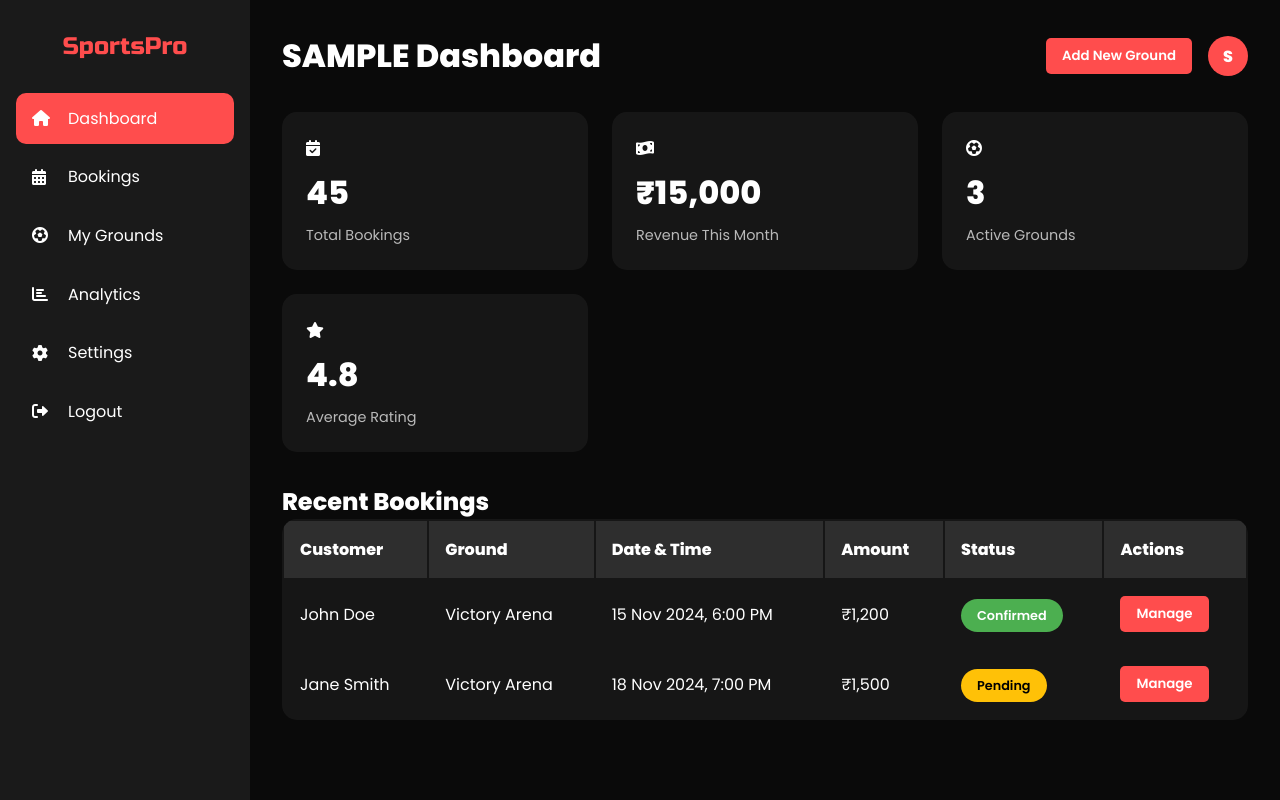
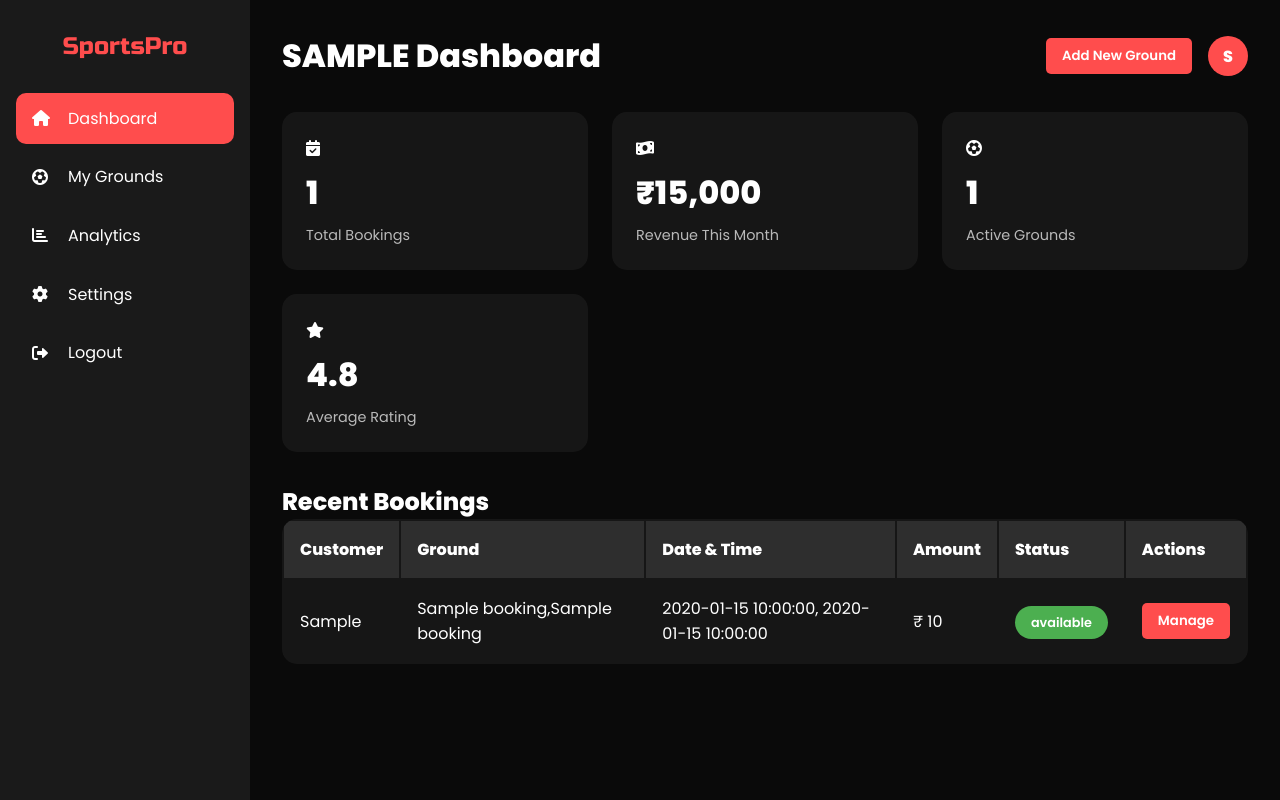
Before and after one commit to maddydevgits/sports-arena-booking-system, a Flask app: page /owner/dashboard in a window 1280 px wide. Run offline with Flask 3, Linux system fonts and the light colour scheme; the visitor is signed in with stand-in values (Sample User, id 1); a database or web service that is not in the repository returns one stand-in record (values such as "Sample title").

Commit message:
updates on owner side

```diff
--- a/app.py
+++ b/app.py
@@ -101,7 +101,11 @@ def owner_login():
 @app.route("/owner/dashboard")
 def owner_dashboard():
     if 'ownerusername' in session:
-        return render_template("ownerDashboard.html", ownername=session['ownerusername'])
+        ownerbookings=list(bookings.find({"uploadedBy":session['ownerusername']}))
+        count=len(ownerbookings)
+        ownergrounds=list(grounds.find({"uploadedowner":session['ownerusername']}))
+        totalgrounds=len(ownergrounds)
+        return render_template("ownerDashboard.html", ownername=session['ownerusername'],ownerbookings=ownerbookings,count=count,totalgrounds=totalgrounds)
     return redirect(url_for("register_owner"))
 
 @app.route("/addground")
@@ -262,6 +266,7 @@ def book_slot():
     groundname=ground['groundname']
     sportname=ground['groundtype']
     ownername=ground['uploadedowner']
+    groundcost=ground['costperhour']
     if not ground:
         return jsonify({"message": "Ground not found."}), 404
 
@@ -288,6 +293,7 @@ def book_slot():
         "uploadedBy":ownername,
         "bookedBy":session['username'],
         "time_slot": time_slot,
+        "cost":groundcost,
         "booking_date": booking_date,
         "status": "booked"
     }
--- a/templates/mygrounds.html
+++ b/templates/mygrounds.html
@@ -179,9 +179,7 @@
                     <i class="fas fa-futbol"></i>
                     <span>My Grounds</span>
                 </a>
-                <a href="#" class="nav-item">
-                    <i class="fas fa-calendar-alt"></i>
-                    <span>Bookings</span>
+
                 </a>
                 <a href="#" class="nav-item">
                     <i class="fas fa-chart-bar"></i>
--- a/templates/ownerDashboard.html
+++ b/templates/ownerDashboard.html
@@ -257,10 +257,7 @@
                     <i class="fas fa-home"></i>
                     <span>Dashboard</span>
                 </a>
-                <a href="#" class="nav-item">
-                    <i class="fas fa-calendar-alt"></i>
-                    <span>Bookings</span>
-                </a>
+
                 <a href="/mygrounds" class="nav-item">
                     <i class="fas fa-futbol"></i>
                     <span>My Grounds</span>
@@ -292,7 +289,7 @@
             <div class="stats-grid">
                 <div class="stat-card">
                     <i class="fas fa-calendar-check"></i>
-                    <div class="stat-value">45</div>
+                    <div class="stat-value">{{count}}</div>
                     <div class="stat-label">Total Bookings</div>
                 </div>
                 <div class="stat-card">
@@ -302,7 +299,7 @@
                 </div>
                 <div class="stat-card">
                     <i class="fas fa-futbol"></i>
-                    <div class="stat-value">3</div>
+                    <div class="stat-value">{{totalgrounds}}</div>
                     <div class="stat-label">Active Grounds</div>
                 </div>
                 <div class="stat-card">
@@ -325,26 +322,18 @@
                     </tr>
                 </thead>
                 <tbody>
-                    <tr>
-                        <td>John Doe</td>
-                        <td>Victory Arena</td>
-                        <td>15 Nov 2024, 6:00 PM</td>
-                        <td>₹1,200</td>
-                        <td><span class="status-badge status-confirmed">Confirmed</span></td>
-                        <td>
-                            <button class="btn btn-primary">Manage</button>
-                        </td>
-                    </tr>
-                    <tr>
-                        <td>Jane Smith</td>
-                        <td>Victory Arena</td>
-                        <td>18 Nov 2024, 7:00 PM</td>
-                        <td>₹1,500</td>
-                        <td><span class="status-badge status-pending">Pending</span></td>
-                        <td>
-                            <button class="btn btn-primary">Manage</button>
-                        </td>
-                    </tr>
+                    {% for ownerbooking in ownerbookings %}
+                        <tr>
+                            <td>{{ ownerbooking.bookedBy}}</td>
+                            <td>{{ ownerbooking.groundname}},{{ownerbooking.sportname}}</td>
+                            <td>{{ ownerbooking.booking_date }}, {{ ownerbooking.time_slot}}</td>
+                            <td>₹ {{ ownerbooking.cost }}</td>
+                            <td><span class="status-badge status-confirmed">{{ ownerbooking.status }}</span></td>
+                            <td>
+                                <button class="btn btn-primary">Manage</button>
+                            </td>
+                        </tr>
+                    {% endfor %}
                 </tbody>
             </table>
         </main>
```
